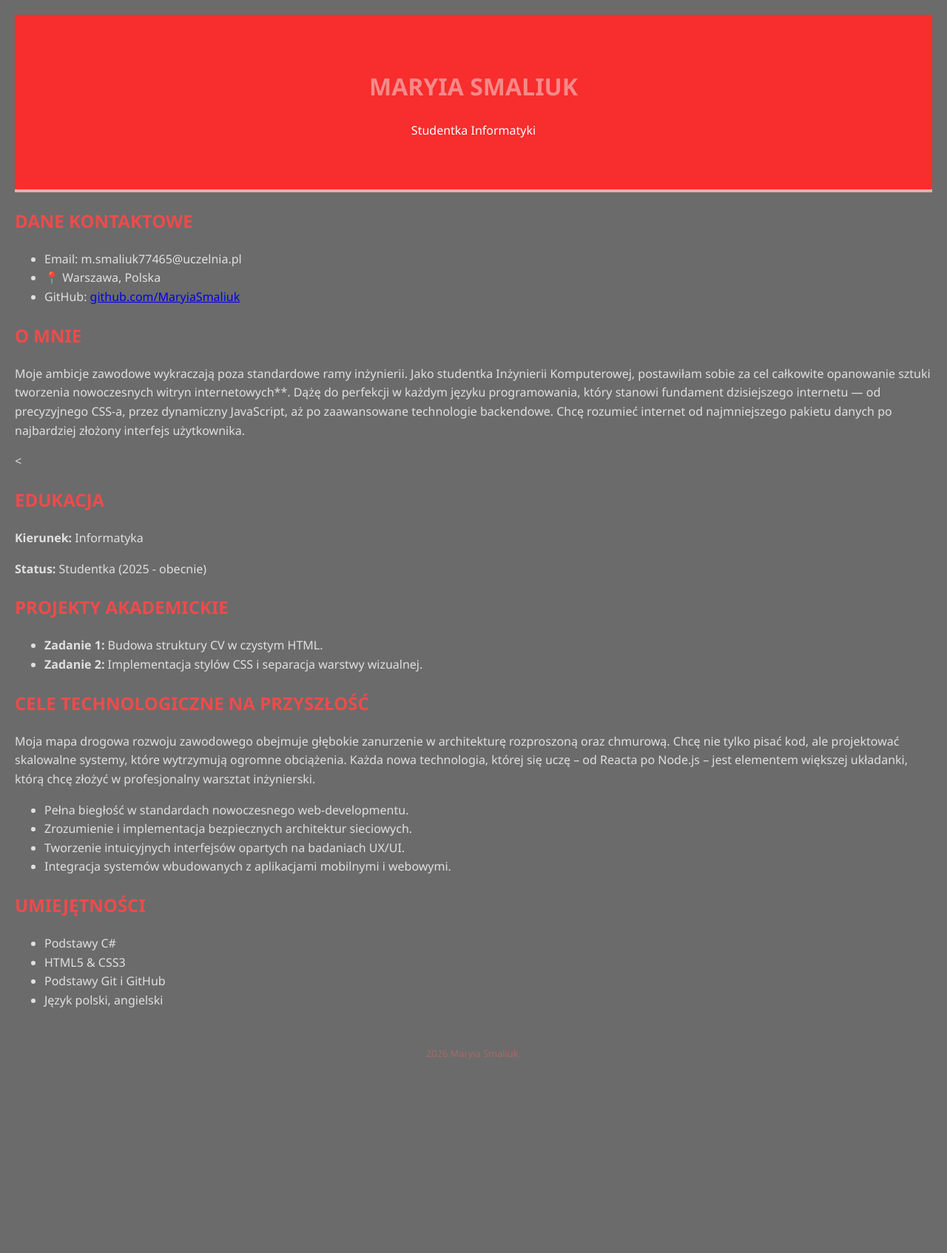
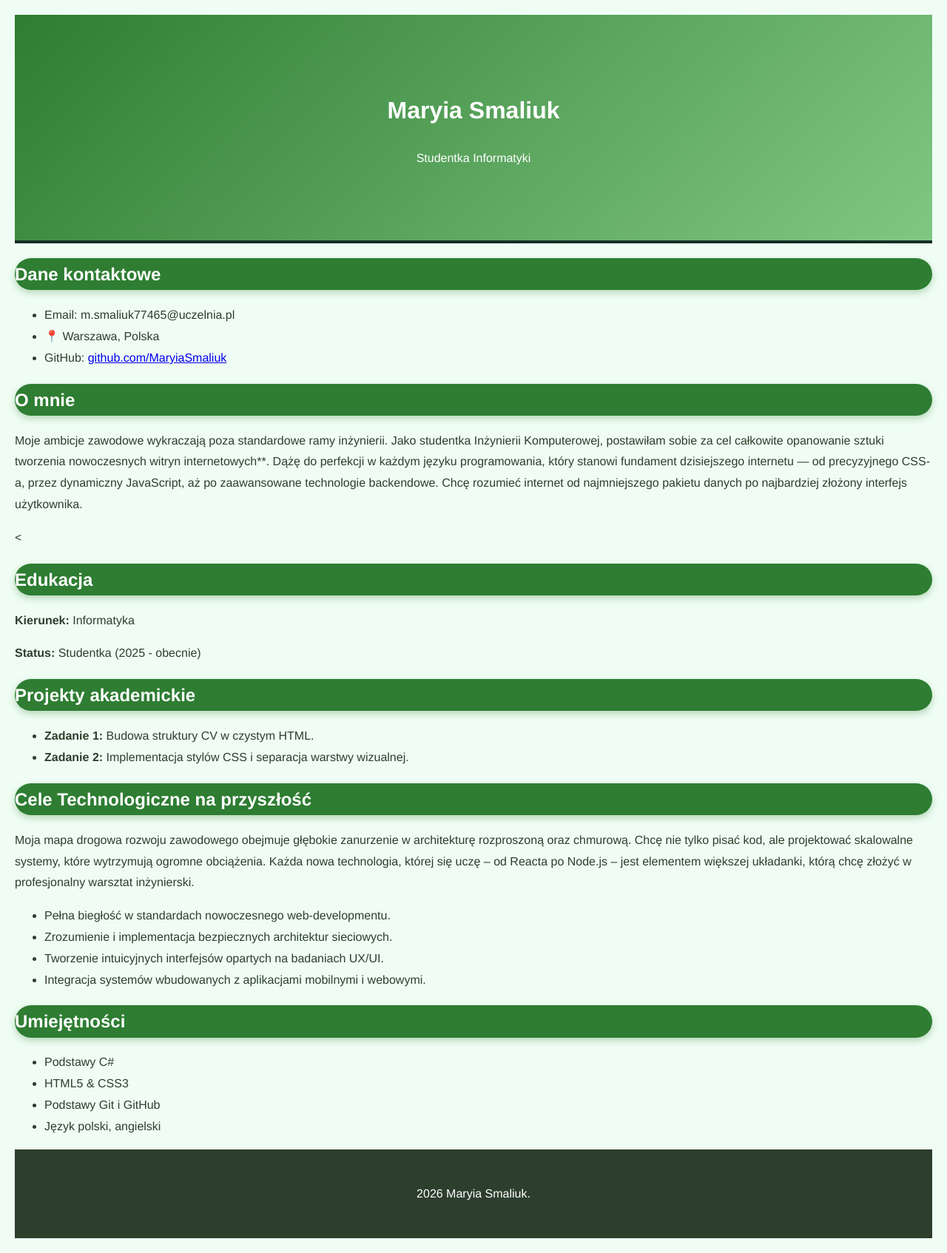
Before and after one commit to SmaliukMaryia77465/77465, a plain HTML site: page zad3_motyw/index.html in a window 1280 px wide. Shown: the whole page at 74% size. Before the commit the page ends 1488 px from the top, so only its background shows below. Drawn offline with Linux system fonts and the light colour scheme.

Commit message:
commit 77465

```diff
--- a/zad3_motyw/green.css
+++ b/zad3_motyw/green.css
@@ -0,0 +1,46 @@
+body {
+    font-family: 'Helvetica Neue', Helvetica,Arial, sans-serif;
+    margin: 0;
+    padding: 20px;
+    line-height: 1.8;
+    background-color: #f0fdf4;
+    color: #2d3e2d;
+}
+header{
+    background: linear-gradient(135deg, #2e7d32, #81c784);
+    color: #ffffff;
+    text-align: center;
+    padding: 80px 20px;
+    border-bottom: 4px solid #162e26;
+}
+
+.wrapper {
+    display: block;
+    max-width: 800px;
+    margin: -40px 40px;
+    position: relative;
+}
+.sidebar {
+    background-color: #ffffff;
+    margin-bottom: 30px;
+    padding: 40px;
+
+    border-radius: 25px;
+    box-shadow: 0 10px 30px rgba(46, 125, 50, 0.1);
+}
+h2 {
+    background: #2e7d32;
+    color: #ffffff;
+    border:none;
+    padding: 15px 40 px;
+    border-radius: 50px;
+    cursor:pointer;
+    box-shadow: 0 4px 10px rgba(46, 125, 50, 0.3);
+}
+footer {
+    background: #2d3e2d;
+    color:white;
+    padding: 30px;
+    text-align: center;
+    font-size:center;
+}
--- a/zad3_motyw/index.html
+++ b/zad3_motyw/index.html
@@ -2,13 +2,13 @@
 <html lang="pl">
 <head>
     <meta charset="UTF-8">
-    <title>CV - Maryia Smaliuk</title>
-    <link rel="stylesheet" href="red.css">
+    <title>CV - Maryia Smaliuk 77465</title>
+    <link rel="stylesheet" href="green.css">
 </head>
 <body>
 
     <header>
-        <h1>Maryia Smaliuk</h1>
+        <h1>Maryia Smaliuk</h1> <! 77465 -->
         <p>Studentka Informatyki</p>
     </header>
 
@@ -36,7 +36,7 @@
     </section>
 
     <section>
-        <h2>Projekty akademickie</h2>
+        <h2>Projekty akademickie</h2> <! 77465 -->
         <ul>
             <li>
                 <strong>Zadanie 1:</strong> Budowa struktury CV w czystym HTML.
@@ -63,7 +63,7 @@
     <section>
         <h2>Umiejętności</h2>
         <ul>
-            <li>Podstawy C#</li>
+            <li>Podstawy C#</li>   <! 77465 -->
             <li>HTML5 & CSS3</li>
             <li>Podstawy Git i GitHub</li>
             <li>Język polski, angielski</li>
```
